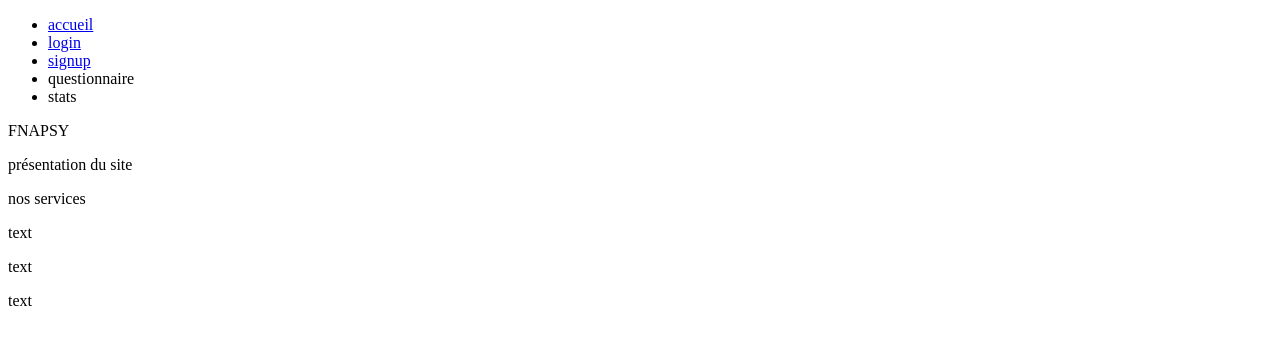
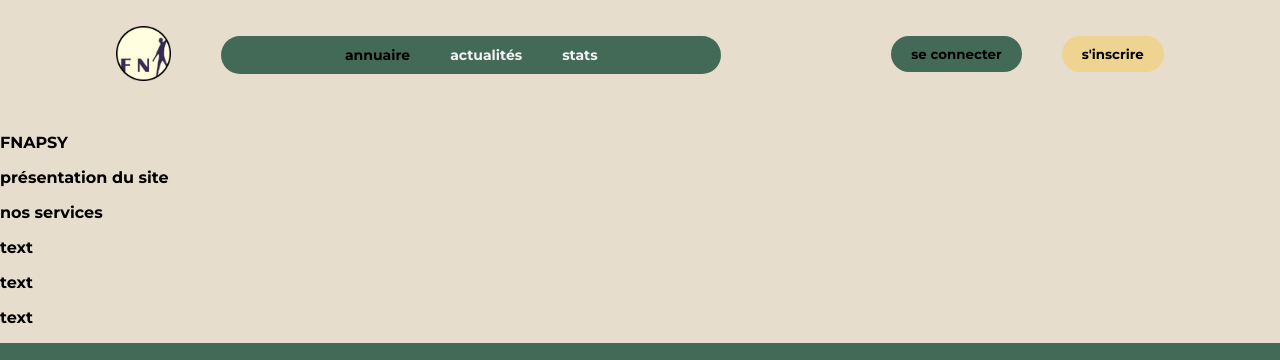
Before and after one commit to MKtheGhost/SAE_R03.01, a PHP site: page / in a window 1280 px wide. Shown: the top 360 px of the page. Run offline with PHP 8.4, Linux system fonts and the light colour scheme.

Commit message:
navbar and footer raw

```diff
--- /dev/null
+++ b/header.php
@@ -0,0 +1,14 @@
+<?php
+
+echo <<< HTML
+<!DOCTYPE html>
+<html lang="en">
+<head>
+    <meta charset="UTF-8">
+    <meta name="viewport" content="width=device-width, initial-scale=1.0">
+    <link rel="preconnect" href="https://fonts.googleapis.com">
+    <link rel="preconnect" href="https://fonts.gstatic.com" crossorigin>
+    <link href="https://fonts.googleapis.com/css2?family=Montserrat:ital,wght@0,100..900;1,100..900&family=Source+Sans+3:ital,wght@0,200..900;1,200..900&display=swap" rel="stylesheet">
+    <link href="./../../style.css" rel="stylesheet"  type="text/css">
+
+HTML;
--- a/index.php
+++ b/index.php
@@ -1,10 +1,11 @@
 <!DOCTYPE html>
 <html lang="en">
-<head>
-    <meta charset="UTF-8">
-    <meta name="viewport" content="width=device-width, initial-scale=1.0">
-    <title>Document</title>
+
+<?php include "./header.php" ?>
+
+    <title>Accueil</title>
 </head>
+
 <body>
     <div class="page-container">
         <?php
@@ -38,4 +39,17 @@
     </div>
 
 </body>
+<style>
+    body{
+        margin : 0;
+        padding : 0;
+    }
+    .page-container{
+        background-color: #E6DDCC;
+        margin : 0;
+        padding : 0;
+        font-family: "Montserrat", serif;
+        font-weight: bold;
+    }
+</style>
 </html>
--- a/navbar.php
+++ b/navbar.php
@@ -1,12 +1,133 @@
 <?php
-echo '<div id="navbar">
+
+// to-do :
+// - make links dynamically linked to the pages so it can be used in all repo
+// - make some pages appear dynamically according to the user's grade
+
+
+echo <<< HTML
+
+      <div id="navbar">
         <ul>
-            <li><a href="./index.php">accueil</a></li>
-            <li><a href="./pages/login/loginChoice.php">login</a></li>
-            <li><a href="./pages/signup/signupChoice.php">signup</a></li>
-            <li>questionnaire</li>
+          <a href="./index.php"><img id="logo-elipse" src="./images/logoElipse.png" alt="logo"></a>
+          <div id="guest-menu">
+            <li><a class="navlink" href="./index.php">annuaire</a></li>
+            <li>actualités</li>
             <li>stats</li>
+          </div>
+          <div id="login-menu">
+            <li><a class="navlink" href="./pages/login/loginChoice.php"><button class="green-btn still-btn index-btn">se connecter</button></a></li>
+            <li><a class="navlink" href="./pages/signup/signupChoice.php"><button class="yellow-btn still-btn index-btn">s'inscrire</button></a></li>
+          </div>
         </ul>
-      </div>'
+      </div>
 
-?>
+      <style>
+        a{
+          text-decoration : none;
+        }
+
+         .navlink:visited{
+          color : white;
+          text-decoration: none;
+        }
+
+        .navlink:hover{
+          color : black;
+        }
+
+        #navbar{
+          margin : auto;
+          display : inline-block;
+          padding: 0;
+          display : flex;
+          justify-content : center;
+        }
+        ul{
+          list-style-type: none;
+        }
+
+        #guest-menu{
+          margin : 20px 100px 20px 50px;
+          background-color: #436957;
+          overflow: hidden;
+          border-radius : 36px;
+          width : 500px;
+          float :left;
+          display : flex;
+          justify-content : center;
+        }
+
+        #login-menu{
+          float : left;
+          margin : 0 50px;
+        }
+
+        li{
+          float: left;
+          color: #f2f2f2;
+          text-align: center;
+          padding: 10px 20px;
+          text-decoration: none;
+          font-size: 14px;
+        }
+
+        .yellow-btn {
+        padding: 10px 20px;
+        background-color: #EED391;
+        border-radius: 30px;
+        text-align: center;
+        border: 0px solid black;
+        font-family: "Montserrat", serif;
+        font-weight: bold;
+        margin: 10px;
+        transition: 0.2s ease;
+        }
+
+        .yellow-btn:hover {
+            color: white;
+            transition: 0.2s ease;
+            padding: 12px 24px;
+        }
+
+        .green-btn:hover {
+            color: white;
+            transition: 0.2s ease;
+            padding: 12px 24px;
+        }
+
+        .green-btn{
+            background-color: #436957;
+            padding: 10px 20px;
+            border-radius: 30px;
+            text-align: center;
+            border: 0px solid black;
+            font-family: "Montserrat", serif;
+            font-weight: bold;
+            margin: 10px;
+            transition: 0.2s ease;
+        }
+
+        .index-btn{
+          margin : 10px 0;
+        }
+
+        .return-btn{
+            margin: 20px;
+            color: black;
+            transition: 0s ease;
+        }
+
+        .still-btn:hover{
+            transition: 0.2s ease;
+            padding: 10px 20px;
+        }
+
+        #logo-elipse{
+          margin : 10px 0 20px 30px;
+          float : left;
+          width : 55px;
+        }
+      </style>
+
+HTML;
```
Also changed, not shown: API/users/index.php (+38 -1 lines), footer.php (+60 -0 lines), images/logoElipse.png (added).
